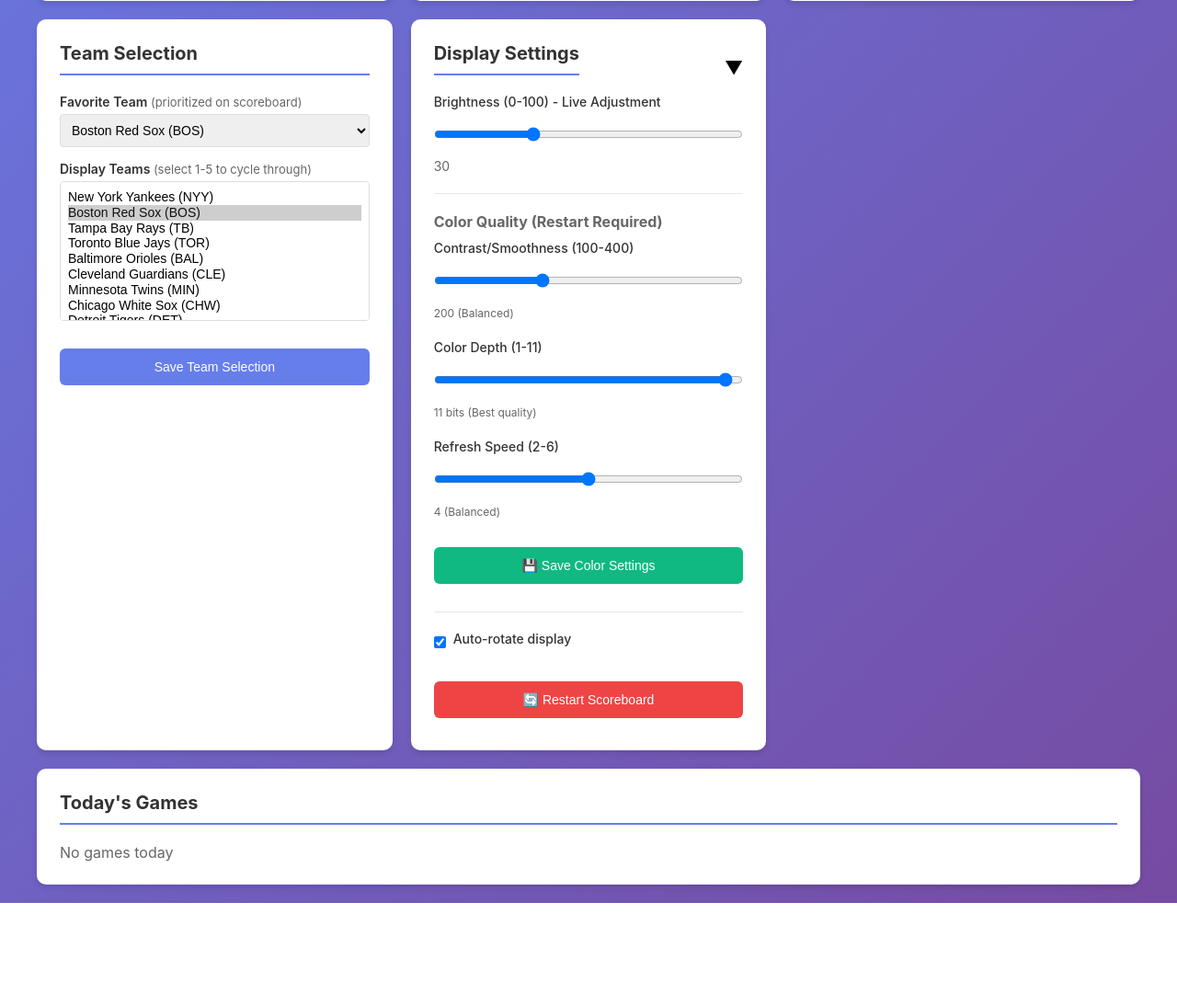
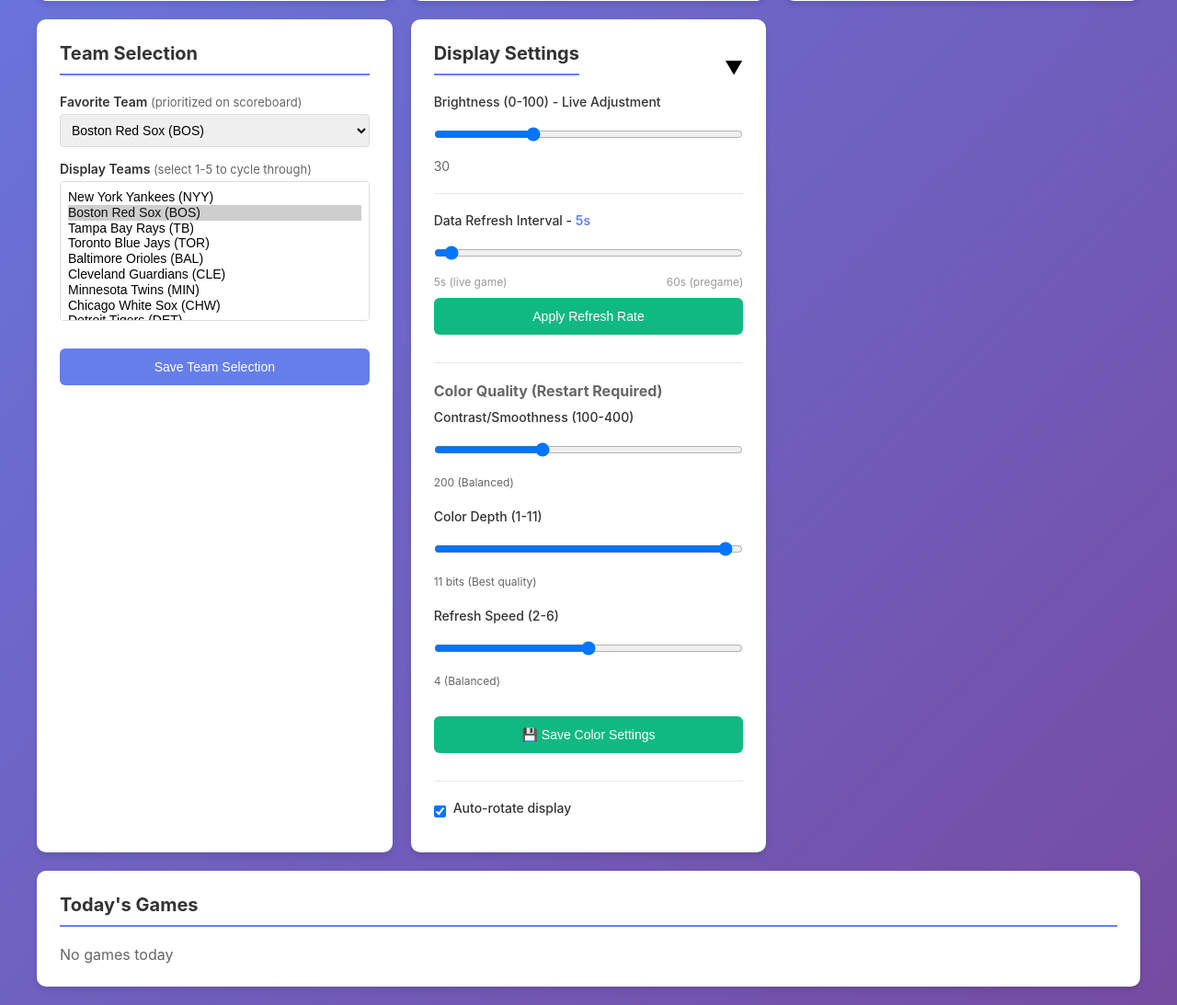
Before and after one commit to ando01/mlb-scoreboard-plus, a FastAPI app: page / in a window 1280 px wide. Shown: the part 618-1711 px from the top of the page at 92% size. Before the commit the page ends 1600 px from the top, so only its background shows below. Run offline with FastAPI, Linux system fonts and the light colour scheme; data that the repository does not hold is empty.

Commit message:
Add adjustable data refresh interval with web UI control
- Default interval reduced from 10s to 5s for better live game tracking
- DataFetcher.refresh_interval attribute can be set at runtime
- GET/POST /api/refresh-interval endpoints to read and update the interval
- /api/status now includes current refresh_interval
- Display Settings card has a 5-60s slider (Apply Refresh Rate button)
  that takes effect immediately without a restart

Co-Authored-By: Claude Sonnet 4.6 <noreply@anthropic.com>

```diff
--- a/src/api/data_fetcher.py
+++ b/src/api/data_fetcher.py
@@ -31,6 +31,8 @@ class DataFetcher:
         self._lock = threading.Lock()
         self._current_games: List[LiveGameData] = []
         self._standings: List[StandingsEntry] = []
+
+        self.refresh_interval: int = 5  # seconds between data fetches
 
         self._stop_event = threading.Event()
         self._thread: Optional[threading.Thread] = None
@@ -84,8 +86,8 @@ class DataFetcher:
                     self._fetch_standings()
             except Exception as e:
                 logger.error(f"Error in data fetcher thread: {e}", exc_info=True)
-            # Wait 10 s before next fetch, but wake immediately on stop.
-            self._stop_event.wait(10)
+            # Wait before next fetch, but wake immediately on stop.
+            self._stop_event.wait(self.refresh_interval)
         logger.info("Data fetcher thread exiting")
 
     # ------------------------------------------------------------------
--- a/src/ui/web_server.py
+++ b/src/ui/web_server.py
@@ -110,7 +110,8 @@ async def get_status():
             "season_mode": scoreboard_instance.season_mode,
             "matrix_enabled": scoreboard_instance.matrix_enabled,
             "simulation_mode": data_fetcher_instance.simulate if data_fetcher_instance else False,
-            "games_count": len(data_fetcher_instance.get_games()) if data_fetcher_instance else 0
+            "games_count": len(data_fetcher_instance.get_games()) if data_fetcher_instance else 0,
+            "refresh_interval": data_fetcher_instance.refresh_interval if data_fetcher_instance else 5,
         }
     return {"running": False}
 
@@ -259,6 +260,28 @@ async def toggle_matrix(data: dict):
     raise HTTPException(status_code=500, detail="Scoreboard not running")
 
 
+@app.get("/api/refresh-interval")
+async def get_refresh_interval():
+    """Get the current data refresh interval in seconds."""
+    if data_fetcher_instance:
+        return {"refresh_interval": data_fetcher_instance.refresh_interval}
+    return {"refresh_interval": 5}
+
+
+@app.post("/api/refresh-interval")
+async def set_refresh_interval(data: dict):
+    """Set the data refresh interval in seconds (5-60)."""
+    interval = data.get("interval")
+    if interval is None or not isinstance(interval, int) or not (5 <= interval <= 60):
+        raise HTTPException(status_code=400, detail="Interval must be an integer between 5 and 60")
+
+    if data_fetcher_instance:
+        data_fetcher_instance.refresh_interval = interval
+        return {"status": "success", "refresh_interval": interval}
+
+    raise HTTPException(status_code=500, detail="Scoreboard not running")
+
+
 @app.post("/api/simulation/toggle")
 async def toggle_simulation(data: dict):
     """Toggle simulation mode on/off."""
--- a/templates/index.html
+++ b/templates/index.html
@@ -339,6 +339,21 @@
 
                     <hr style="margin: 20px 0; border: 0; border-top: 1px solid #e5e7eb;">
 
+                    <!-- Data Refresh Interval -->
+                    <div class="form-group">
+                        <label>Data Refresh Interval - <span id="refresh-interval-value" style="color: #667eea; font-weight: 600;">5s</span></label>
+                        <input type="range" id="refresh-interval-slider" min="5" max="60" step="5" value="5"
+                               oninput="document.getElementById('refresh-interval-value').textContent = this.value + 's'"
+                               style="width: 100%; margin-bottom: 5px;">
+                        <div style="display: flex; justify-content: space-between; font-size: 12px; color: #999;">
+                            <span>5s (live game)</span><span>60s (pregame)</span>
+                        </div>
+                        <button class="btn" onclick="saveRefreshInterval()" style="background: #10b981; margin-top: 10px;">Apply Refresh Rate</button>
+                        <div id="refresh-alert" style="margin-top: 8px; display: none;"></div>
+                    </div>
+
+                    <hr style="margin: 20px 0; border: 0; border-top: 1px solid #e5e7eb;">
+
                     <!-- Color Quality Settings - Requires Restart -->
                     <div style="margin-bottom: 15px;">
                         <h3 style="font-size: 16px; margin-bottom: 10px; color: #666;">Color Quality (Restart Required)</h3>
@@ -408,6 +423,13 @@
                         btn.textContent = '🟢 Turn Display ON';
                         btn.style.background = '#10b981';
                     }
+                }
+
+                // Update refresh interval slider
+                if (data.refresh_interval !== undefined) {
+                    const slider = document.getElementById('refresh-interval-slider');
+                    slider.value = data.refresh_interval;
+                    document.getElementById('refresh-interval-value').textContent = data.refresh_interval + 's';
                 }
 
                 // Update simulation toggle button state
@@ -536,6 +558,29 @@
                 document.getElementById('rotation-enabled').checked = config.display?.rotation_enabled ?? true;
             } catch (error) {
                 console.error('Error loading config:', error);
+            }
+        }
+
+        // Save refresh interval
+        async function saveRefreshInterval() {
+            const interval = parseInt(document.getElementById('refresh-interval-slider').value);
+            try {
+                const response = await fetch('/api/refresh-interval', {
+                    method: 'POST',
+                    headers: {'Content-Type': 'application/json'},
+                    body: JSON.stringify({interval})
+                });
+                const data = await response.json();
+                const alert = document.getElementById('refresh-alert');
+                alert.textContent = `Refresh rate set to ${interval}s`;
+                alert.className = 'alert alert-success';
+                alert.style.display = 'block';
+                setTimeout(() => { alert.style.display = 'none'; }, 3000);
+            } catch (error) {
+                const alert = document.getElementById('refresh-alert');
+                alert.textContent = 'Error setting refresh rate';
+                alert.className = 'alert alert-error';
+                alert.style.display = 'block';
             }
         }
 
```
